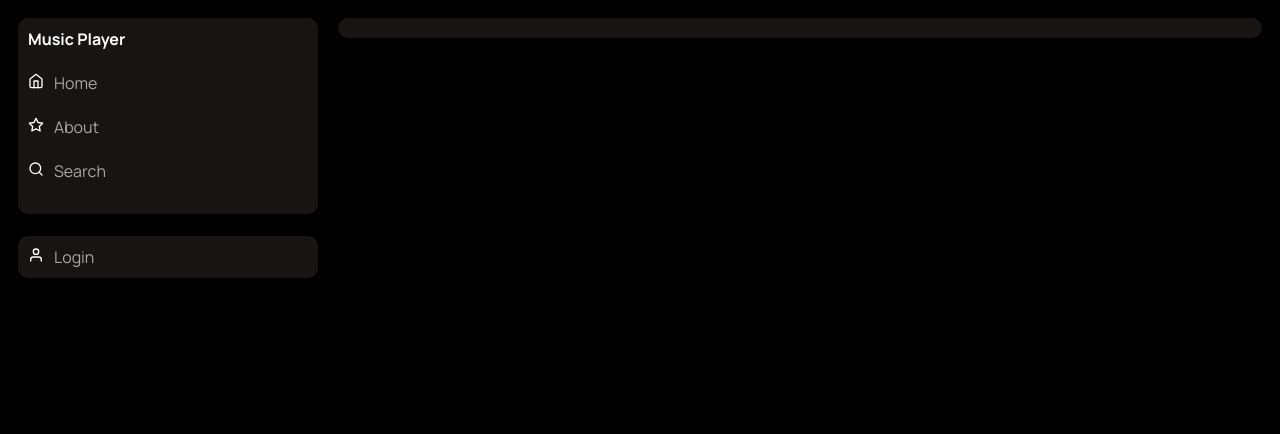
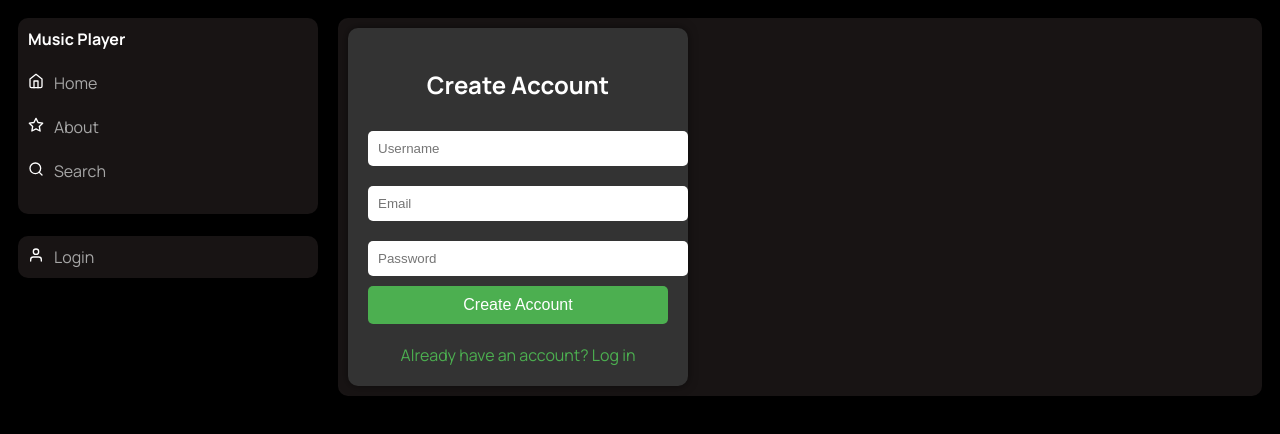
Before and after one commit to Jenniferndavis2/Path2Tech-Capstone-Project, a React (Create React App) app in the folder music_player/: page /Login in a window 1280 px wide. Shown: the top 434 px of the page. Built offline with nearby package versions, Linux system fonts and the light colour scheme.

Commit message:
login page and navigation

```diff
--- a/music_player/src/App.css
+++ b/music_player/src/App.css
@@ -153,3 +153,53 @@ ol {
     transform: rotate(360deg);
   }
 }
+
+ /* body{
+  background-color: black;
+  color: white;
+  font-family: Arial, sans-serif;
+  display: flex;
+  justify-content: center;
+  align-items: center;
+  height: 100vh;
+  margin: 0; */
+/* } */
+.container-login {
+  background-color: #333;
+  padding: 20px;
+  border-radius: 10px;
+  box-shadow: 0 0 10px rgba(0, 0, 0, 0.5);
+  width: 300px;
+  text-align: center;
+}
+input[type="text"],
+input[type="email"],
+input[type="password"] {
+  width: 100%;
+  padding: 10px;
+  margin: 10px 0;
+  border: none;
+  border-radius: 5px;
+}
+input[type="submit"] {
+  width: 100%;
+  padding: 10px;
+  background-color: #4CAF50;
+  border: none;
+  border-radius: 5px;
+  color: white;
+  cursor: pointer;
+  font-size: 16px;
+}
+input[type="submit"]:hover {
+  background-color: #45a049;
+}
+.login-link {
+  color: #4CAF50;
+  text-decoration: none;
+  display: block;
+  margin-top: 20px;
+}
+.login-link:hover {
+  text-decoration: underline;
+}
--- a/music_player/src/App.js
+++ b/music_player/src/App.js
@@ -3,6 +3,7 @@ import './App.css';
 import Nav from './Nav';
 import Main from './Main';
 import About from './About';
+import Login from './pages/Login';
 
 const App = () => {
   return (
@@ -15,6 +16,7 @@ const App = () => {
           <Routes>
           <Route path="/" element={<Main />} />
           <Route path="/About" element={<About />} />
+          <Route path="/Login" element={<Login />} />
           </Routes>
         </div>
       </div>
--- a/music_player/src/Nav.js
+++ b/music_player/src/Nav.js
@@ -13,7 +13,7 @@ const Nav = () => {
         </div>
         <br />
         <div className="top_nav">
-            <FiUser /><NavLink to="/About" className="navLinker link">Login</NavLink>
+            <FiUser /><NavLink to="/Login" className="navLinker link">Login</NavLink>
         </div>
         </>
   );
--- a/music_player/src/pages/login.js
+++ b/music_player/src/pages/login.js
@@ -1,71 +1,18 @@
-<!DOCTYPE html>
-<html lang="en">
-<head>
-    <meta charset="UTF-8">
-    <meta name="viewport" content="width=device-width, initial-scale=1.0">
-    <title>Create Account / Login</title>
-    <style>
-        body {
-            background-color: black;
-            color: white;
-            font-family: Arial, sans-serif;
-            display: flex;
-            justify-content: center;
-            align-items: center;
-            height: 100vh;
-            margin: 0;
-        }
-        .container {
-            background-color: #333;
-            padding: 20px;
-            border-radius: 10px;
-            box-shadow: 0 0 10px rgba(0, 0, 0, 0.5);
-            width: 300px;
-            text-align: center;
-        }
-        input[type="text"],
-        input[type="email"],
-        input[type="password"] {
-            width: 100%;
-            padding: 10px;
-            margin: 10px 0;
-            border: none;
-            border-radius: 5px;
-        }
-        input[type="submit"] {
-            width: 100%;
-            padding: 10px;
-            background-color: #4CAF50;
-            border: none;
-            border-radius: 5px;
-            color: white;
-            cursor: pointer;
-            font-size: 16px;
-        }
-        input[type="submit"]:hover {
-            background-color: #45a049;
-        }
-        .login-link {
-            color: #4CAF50;
-            text-decoration: none;
-            display: block;
-            margin-top: 20px;
-        }
-        .login-link:hover {
-            text-decoration: underline;
-        }
-    </style>
-</head>
-<body>
-    <div class="container">
+import React from 'react'
+import "../App.css"
+const Login = () => {
+  return (
+    <div class="container-login">
         <h2>Create Account</h2>
         <form>
-            <input type="text" name="username" placeholder="Username" required>
-            <input type="email" name="email" placeholder="Email" required>
-            <input type="password" name="password" placeholder="Password" required>
-            <input type="submit" value="Create Account">
+            <input type="text" name="username" placeholder="Username" required/>
+            <input type="email" name="email" placeholder="Email" required/>
+            <input type="password" name="password" placeholder="Password" required/>
+            <input type="submit" value="Create Account"/>
         </form>
         <a class="login-link" href="#">Already have an account? Log in</a>
     </div>
-</body>
-</html>
+  )
+}
+
+export default Login
```
